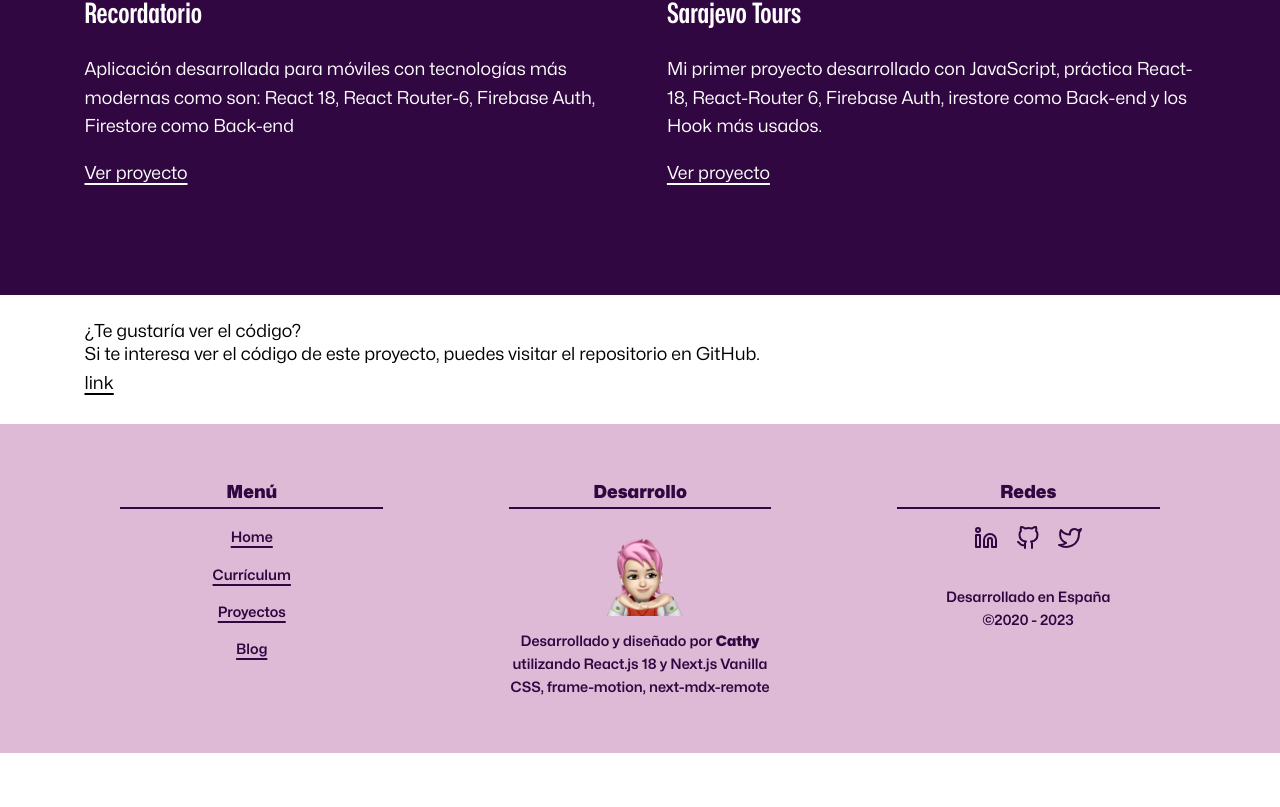
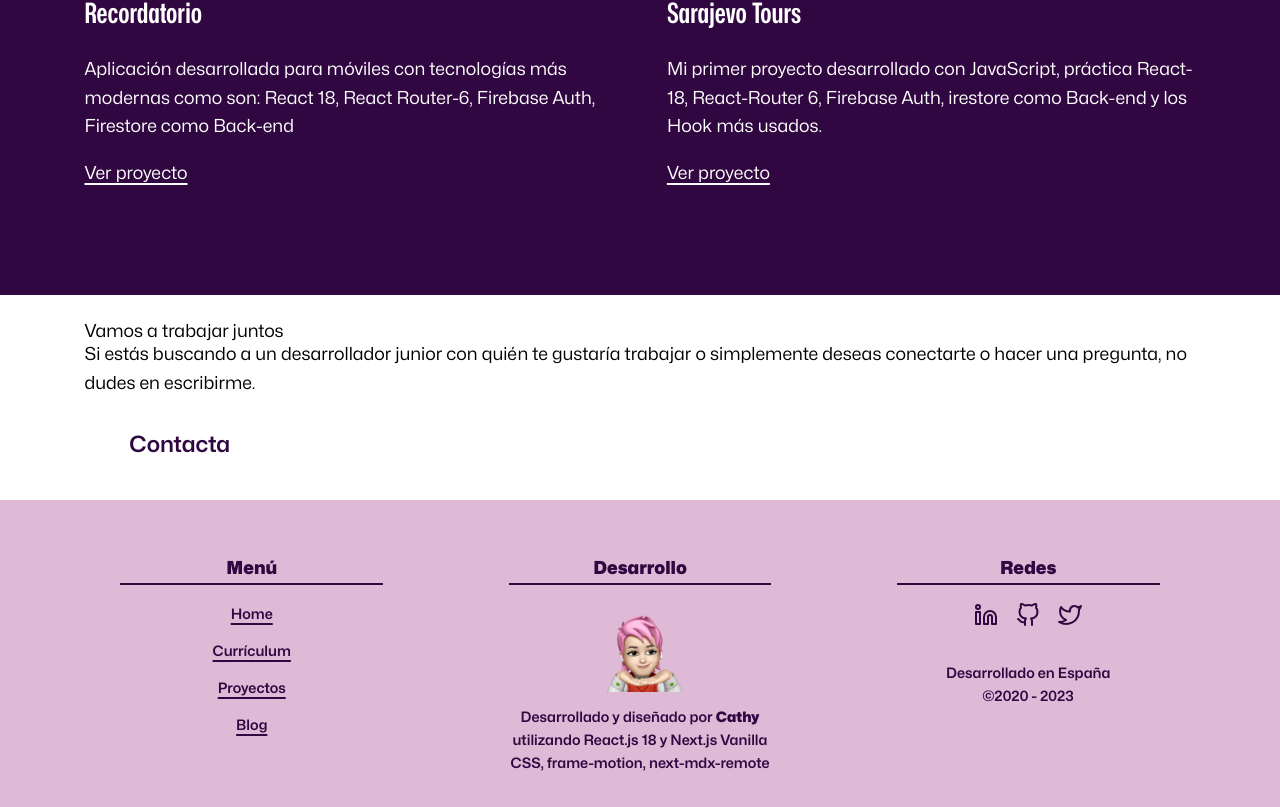
Before and after one commit to catharygr/portafolio-bubulazi-next-2024, a Next.js app: page /proyectos/formulario-multi-paginas in a window 1280 px wide. Shown: the part 4382-5189 px from the top of the page. Before the commit the page ends 5135 px from the top, so only its background shows below. Built offline with nearby package versions, Linux system fonts and the light colour scheme.

Commit message:
Trabajando en InfoLink.module.css

```diff
--- a/src/app/componentes/InfoLink/InfoLink.jsx
+++ b/src/app/componentes/InfoLink/InfoLink.jsx
@@ -3,14 +3,14 @@ import styles from "./InfoLink.module.css";
 export default function InfoLink({ content, type }) {
   const { titulo, contenido, url, linkText } = content;
   return (
-    <section className={styles.sectionSuperior}>
-      <div className={`wrapper ${styles.wrapperSuperior}`}>
+    <section className={styles.section}>
+      <div className={`wrapper ${styles.wrapperInfoLink}`}>
         <h2 className={styles.h2}>{titulo}</h2>
         <div className={styles.contenido}>
           <p>{contenido}</p>
           {type === "single-link" && (
             <Link href={"/"} className={styles.singleLink}>
-              link
+              {linkText}
             </Link>
           )}
         </div>
--- a/src/app/componentes/InfoLink/InfoLink.module.css
+++ b/src/app/componentes/InfoLink/InfoLink.module.css
@@ -0,0 +1,12 @@
+.singleLink {
+  display: inline-block;
+  margin-top: var(--gap-base);
+  background-color: hsl(var(--clr-blanco));
+  color: hsl(var(--clr-uno));
+  padding: 0.5em 2em;
+  border-radius: 5px;
+  font-weight: var(--f-wei-600);
+  font-size: var(--fs-500);
+  text-decoration: none;
+  transition: scale 0.2s ease-in-out;
+}
--- a/src/app/contenido/formulario-multi-paginas/contenido.js
+++ b/src/app/contenido/formulario-multi-paginas/contenido.js
@@ -99,11 +99,11 @@ export const contenidoDePagina = {
       ],
     },
   },
-  infoLinkContenido: {
-    titulo: "¿Te gustaría ver el código?",
+  infoLink: {
+    titulo: "Vamos a trabajar juntos",
     contenido:
-      "Si te interesa ver el código de este proyecto, puedes visitar el repositorio en GitHub.",
+      "Si estás buscando a un desarrollador junior con quién te gustaría trabajar o simplemente deseas conectarte o hacer una pregunta, no dudes en escribirme.",
     url: "/",
-    linkText: "Contáctame ",
+    linkText: "Contacta ",
   },
 };
--- a/src/app/proyectos/formulario-multi-paginas/page.js
+++ b/src/app/proyectos/formulario-multi-paginas/page.js
@@ -8,8 +8,7 @@ import { PROYECTOS } from "@/app/contenido/home-page/proyectos";
 import InfoLink from "@/app/componentes/InfoLink";
 
 export default function Page() {
-  const { id, hero, subHero, main, aside, infoLinkContenido } =
-    contenidoDePagina;
+  const { id, hero, subHero, main, aside, infoLink } = contenidoDePagina;
 
   return (
     <>
@@ -18,7 +17,7 @@ export default function Page() {
       <ProyectosMain content={main} />
       <ProyectosAside content={aside} />
       <OtrosProyectos proyectos={PROYECTOS} id={id} />
-      <InfoLink type="single-link" content={infoLinkContenido} />
+      <InfoLink type="single-link" content={infoLink} />
     </>
   );
 }
```
